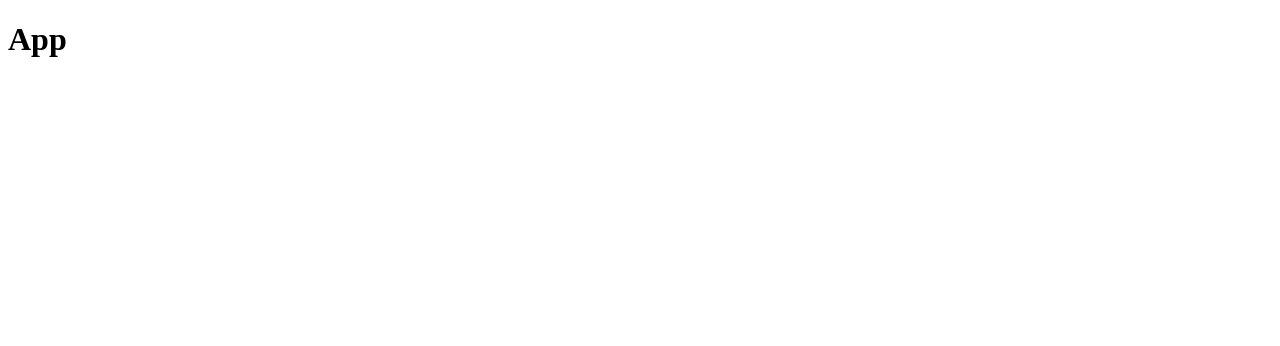
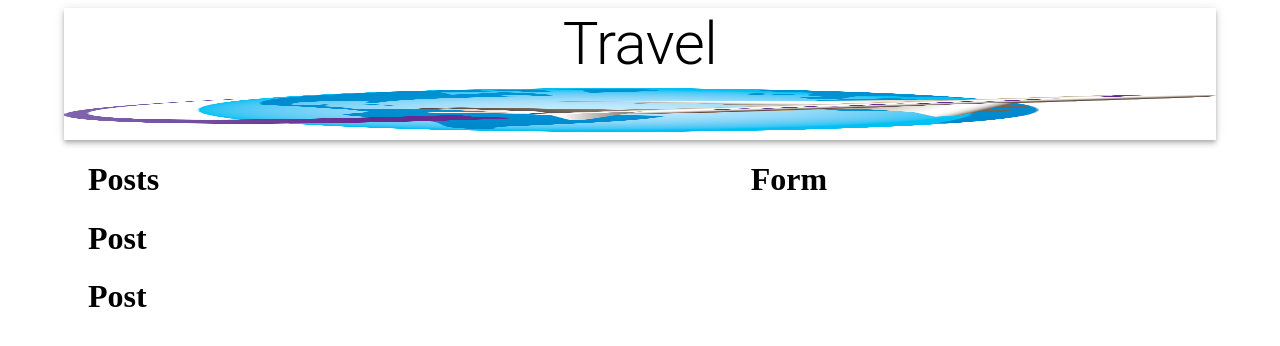
Before and after one commit to shadmanhere/picshare, a React (Create React App) app in the folder client/: page / in a window 1280 px wide. Shown: the top 346 px of the page. Built offline with nearby package versions, Linux system fonts and the light colour scheme; the HTML template or start-up script is replaced by a standard one.

Commit message:
update client: mui added, image added and all components added in App component

```diff
--- a/client/package.json
+++ b/client/package.json
@@ -3,6 +3,9 @@
   "version": "0.1.0",
   "private": true,
   "dependencies": {
+    "@emotion/react": "^11.9.3",
+    "@emotion/styled": "^11.9.3",
+    "@mui/material": "^5.9.0",
     "@testing-library/jest-dom": "^5.16.4",
     "@testing-library/react": "^13.3.0",
     "@testing-library/user-event": "^13.5.0",
--- a/client/src/App.js
+++ b/client/src/App.js
@@ -1,10 +1,29 @@
 import React from "react";
+import { Container, AppBar, Typography, Grow, Grid } from '@mui/material';
+import travel from './images/travel.png';
+import Posts from './components/Posts/Posts';
+import Form from './components/Form/Form';
 
 const App = () => {
   return (
-    <div>
-      <h1>App</h1>
-    </div>
+    <Container maxWidth="lg">
+        <AppBar position="static" color="inherit">
+            <Typography variant="h2" align="center">Travel</Typography>
+            <img src={travel} alt="travel" height="60" />
+        </AppBar>
+        <Grow in>
+            <Container>
+                <Grid container justify="space-between" alignItems="stretch" spacing={4}>
+                    <Grid item xw={12} sm={7}>
+                        <Posts />
+                    </Grid>
+                    <Grid item xw={12} sm={4}>
+                        <Form />
+                    </Grid>
+                </Grid>
+            </Container>
+        </Grow>
+    </Container>
   );
 };
 
--- a/client/src/components/Form/Form.js
+++ b/client/src/components/Form/Form.js
@@ -0,0 +1,7 @@
+import React from "react";
+
+const Form = () => {
+    return <h1>Form</h1>;
+}
+
+export default Form;
--- a/client/src/components/Posts/Post/Post.js
+++ b/client/src/components/Posts/Post/Post.js
@@ -0,0 +1,7 @@
+import React from "react";
+
+const Post = () => {
+    return <h1>Post</h1>;
+}
+
+export default Post;
--- a/client/src/components/Posts/Posts.js
+++ b/client/src/components/Posts/Posts.js
@@ -0,0 +1,13 @@
+import React from "react";
+import Post from "./Post/Post"
+const Posts = () => {
+  return (
+    <>
+      <h1>Posts</h1>
+      <Post />
+      <Post />
+    </>
+  );
+};
+
+export default Posts;
```
Also changed, not shown: client/src/images/travel.png (added), 1 other file (tests, documents, lock files or other folders).
